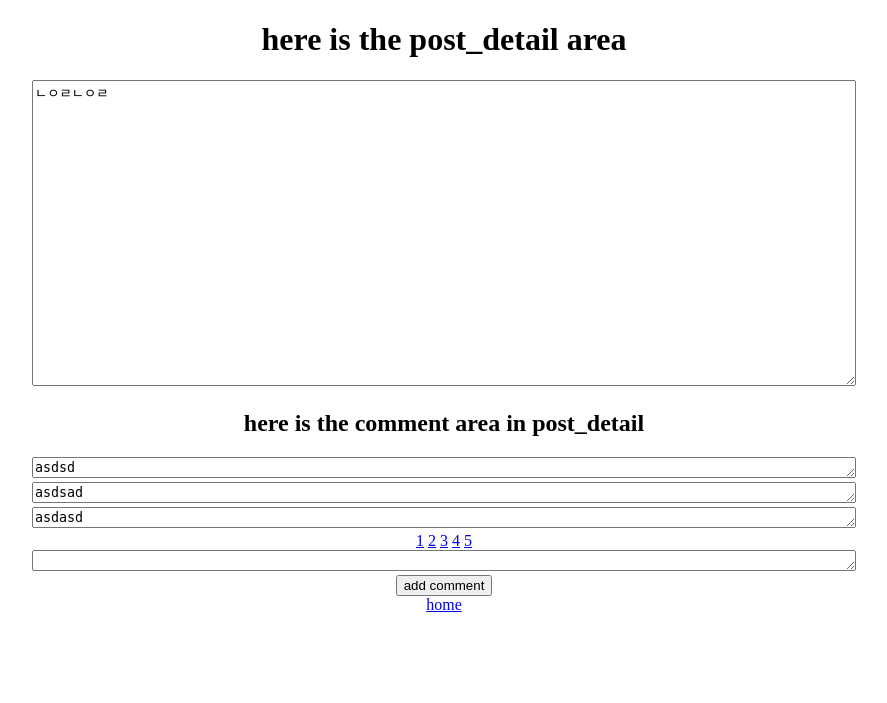
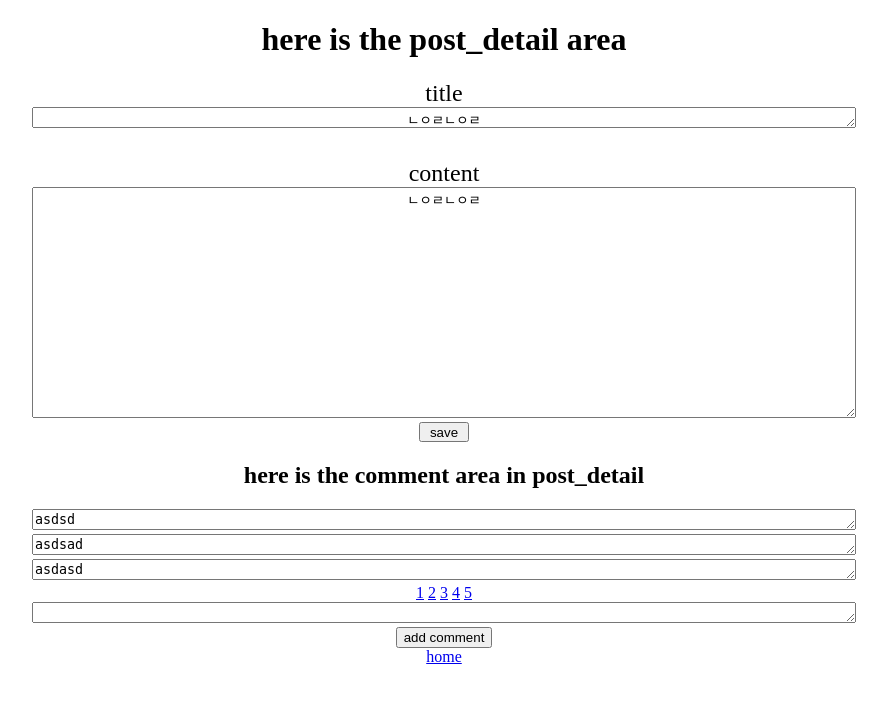
Before and after one commit to yeongjaelee/board_project, a Django app: page /50/post_detail in a window 1280 px wide. Shown: the top 703 px of the page, without its empty margins (216-1103 px from the left). Run offline with Django 4.2, Linux system fonts and the light colour scheme; data comes from the database, SQL or seed files in the repository; both versions use the stored data as it was after the commit.

Commit message:
proceeding updating function

```diff
--- a/board/urls.py
+++ b/board/urls.py
@@ -5,5 +5,6 @@ urlpatterns = [
     path('', views.index, name='index'),
     path('create_new/', views.create, name='create'),
     path('<int:post_id>/post_detail', views.detail, name='detail'),
-    path('<int:delete_post_id>/post_list', views.index, name="delete")
+    path('<int:delete_post_id>/post_list', views.index, name="delete"),
+    path('<int:post_detail_id>/<int:post_id>/post_detail', views.update, name='update'),
 ]
--- a/board/views.py
+++ b/board/views.py
@@ -44,11 +44,28 @@ def detail(request, post_id):
     page_comment = paginator.page(page)
     return render(request, './post_detail.html', {'post_detail': post_detail,
                                                   'page_comment': page_comment,
-                                                  'comment_count': comment_count})
+                                                  'comment_count': comment_count,
+                                                  'post': post})
 
 
-def delete(request, delete_post_id):
-    if delete_post_id:
-        print('there is id')
-    else:
-        print('there is not id')
+def update(request, **kwargs):
+    print(1)
+    post_detail_id = kwargs.get('post_detail_id')
+    post_id = kwargs.get('post_id')
+    print(post_id)
+    print(post_detail_id)
+    post = Post.objects.get(pk=post_id)
+    print(post)
+    post_detail = PostDetail.objects.get(pk=post_detail_id)
+    print(post_detail)
+    if request.method == "POST":
+        print(000)
+        title = request.POST.get('post_title')
+        content = request.POST.get('post_detail_content')
+        post.title = title
+        post.save()
+        post_detail.context = content
+        post_detail.save()
+        print(111)
+    print(222)
+    return render(request, 'post_detail.html')
--- a/templates/post_detail.html
+++ b/templates/post_detail.html
@@ -2,9 +2,28 @@
 <html>
     <ul style="text-align: center">
     <h1> here is the post_detail area</h1>
+    <form method="post">
+        {% csrf_token %}
+    <div style="height: 80px">
+        <div style="font-size: x-large">
+            title
+        </div>
         <div>
-        <textarea rows="20" cols="100">{{ post_detail.context }}</textarea>
+        <textarea rows="1" cols="100" style="text-align: center" name="post_title">{{ post.title }}</textarea>
         </div>
+    </div>
+    <div>
+        <div style="text-align: center; font-size: x-large">
+            content
+        </div>
+        <div>
+        <textarea rows="15" cols="100" style="text-align: center" name="post_detail_content">{{ post_detail.context }}</textarea>
+        </div>
+        <a href ="{% url 'update' post_detail_id=post_detail.id post_id=post.id %}">
+        <input type="button" class="btndelete" value="save" style="height: 20px; width: 50px">
+        </a>
+    </div>
+    </form>
     <h2> here is the comment area in post_detail</h2>
         {% for comment in page_comment %}
             <div>
@@ -13,7 +32,6 @@
         {% endfor %}
         <!-- page list -->
     {% if comment_count == 0 %}
-
     {% else %}
         {% for page_number in page_comment.paginator.page_range %}
         {% if page_number == page_obj.number %}
```
Also changed, not shown: db.sqlite3.
